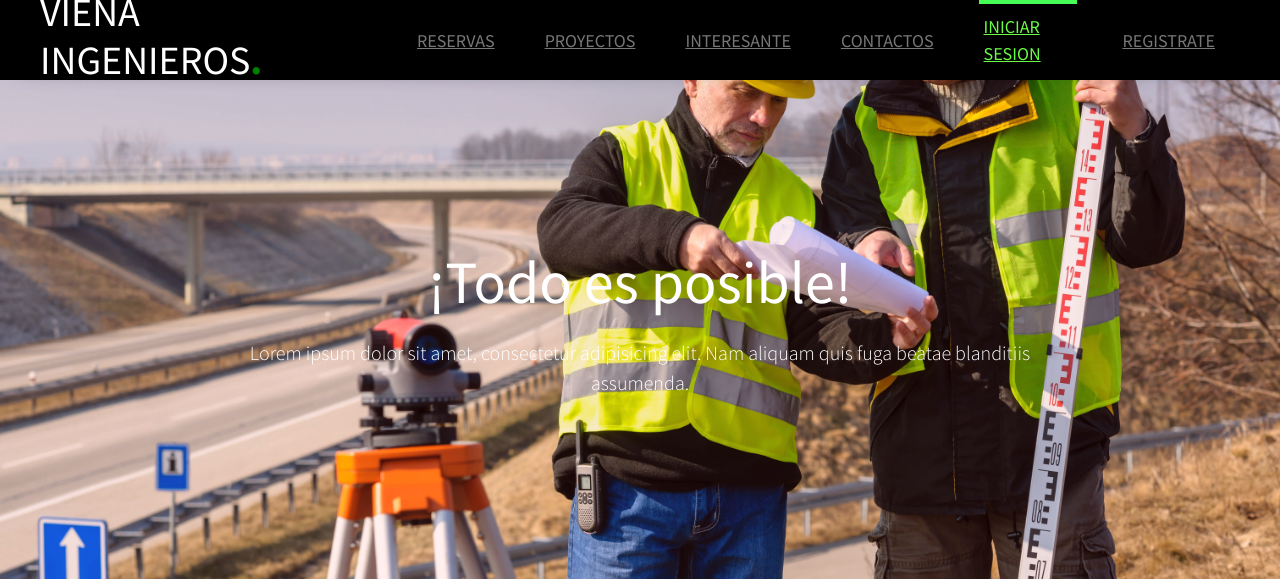
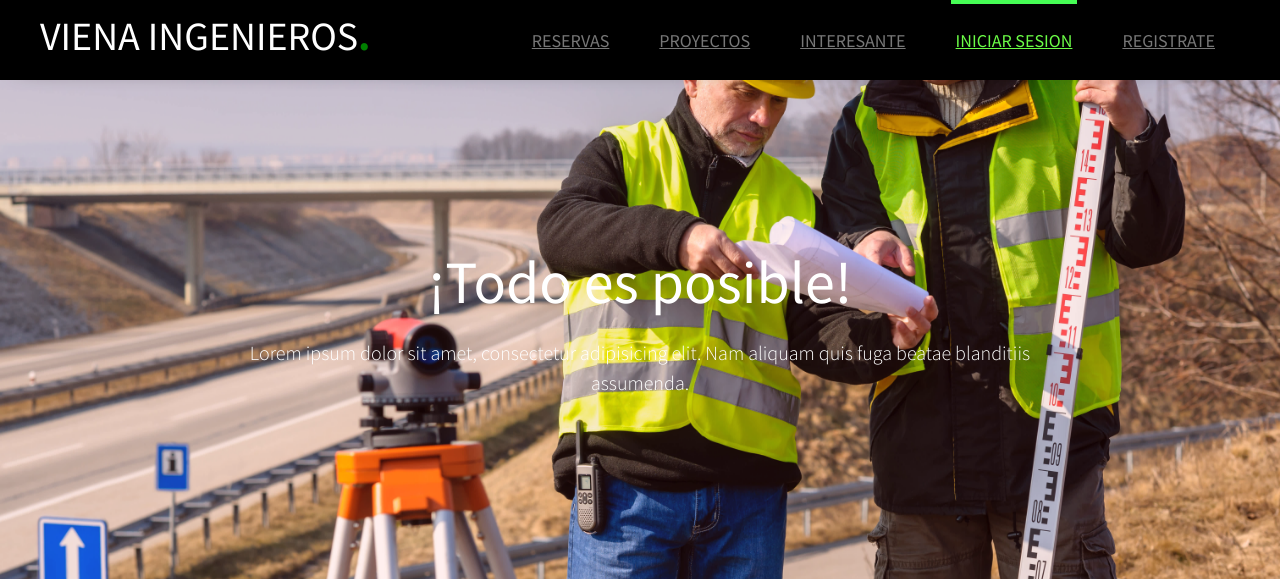
Before and after one commit to ZSRubi/VN-LA1, a PHP site: page / in a window 1280 px wide. Shown: the top 579 px of the page. Run offline with PHP 8.4, Linux system fonts and the light colour scheme; some libraries are stand-ins or nearby versions; some web fonts are replaced.

Commit message:
Update index.php

```diff
--- a/VN LA/index.php
+++ b/VN LA/index.php
@@ -53,7 +53,6 @@
                         <li><a href="#"> <i class="fas fa-home"></i> RESERVAS </a></li>
                         <li><a href="proyectos.php"> <i class="fa fa-server"> </i>PROYECTOS</a></li>
                         <li><a href="#"> <i class="fa fa-diamond"></i> INTERESANTE</a></li>
-                        <li><a href="#"> <i class="fa fa-user-circle"></i> CONTACTOS</a></li>
                         <li class="menu-selected"><a href="iniciar.php" class="text-menu-selected">
                             <i class="fa fa-address-card"></i>INICIAR SESION</a></li>
                         <li><a href="registrate.php" class="btn-registro"><i class="fas fa-headset"></i> REGISTRATE</a></li>
```
